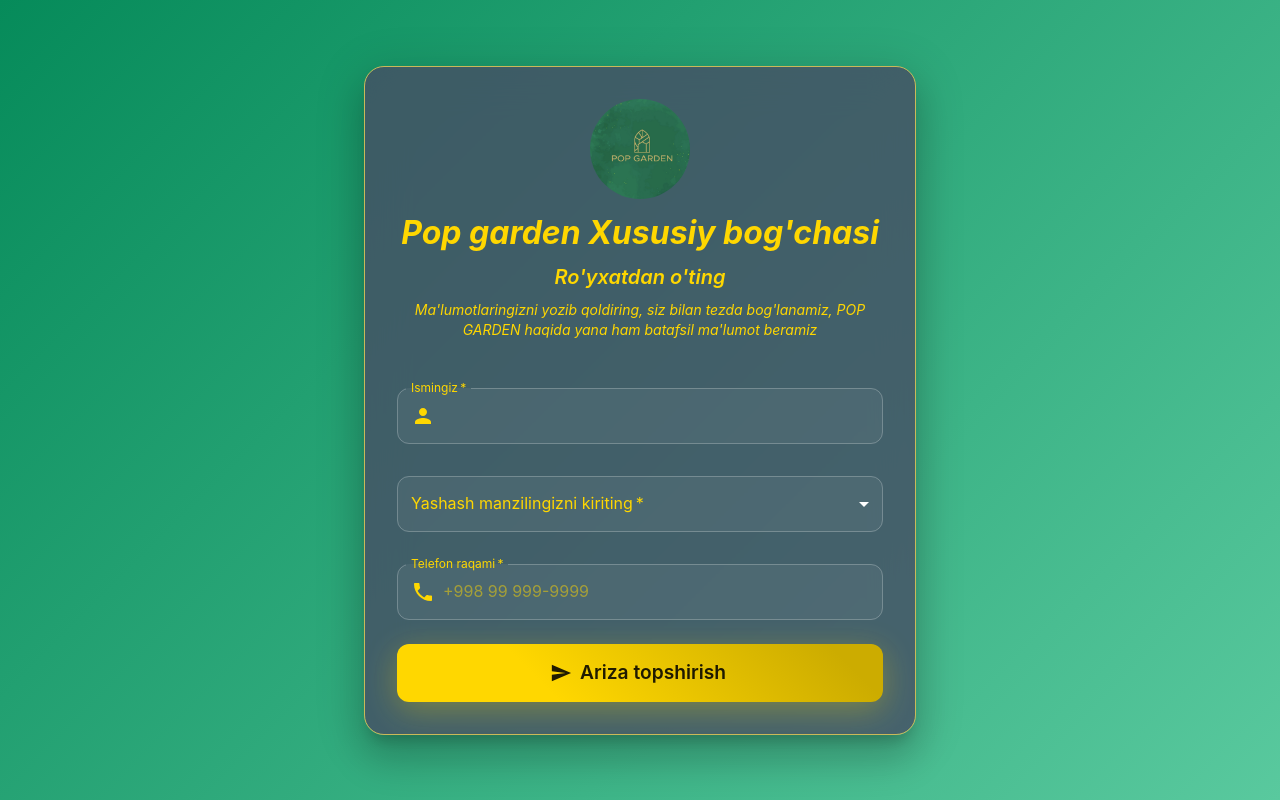
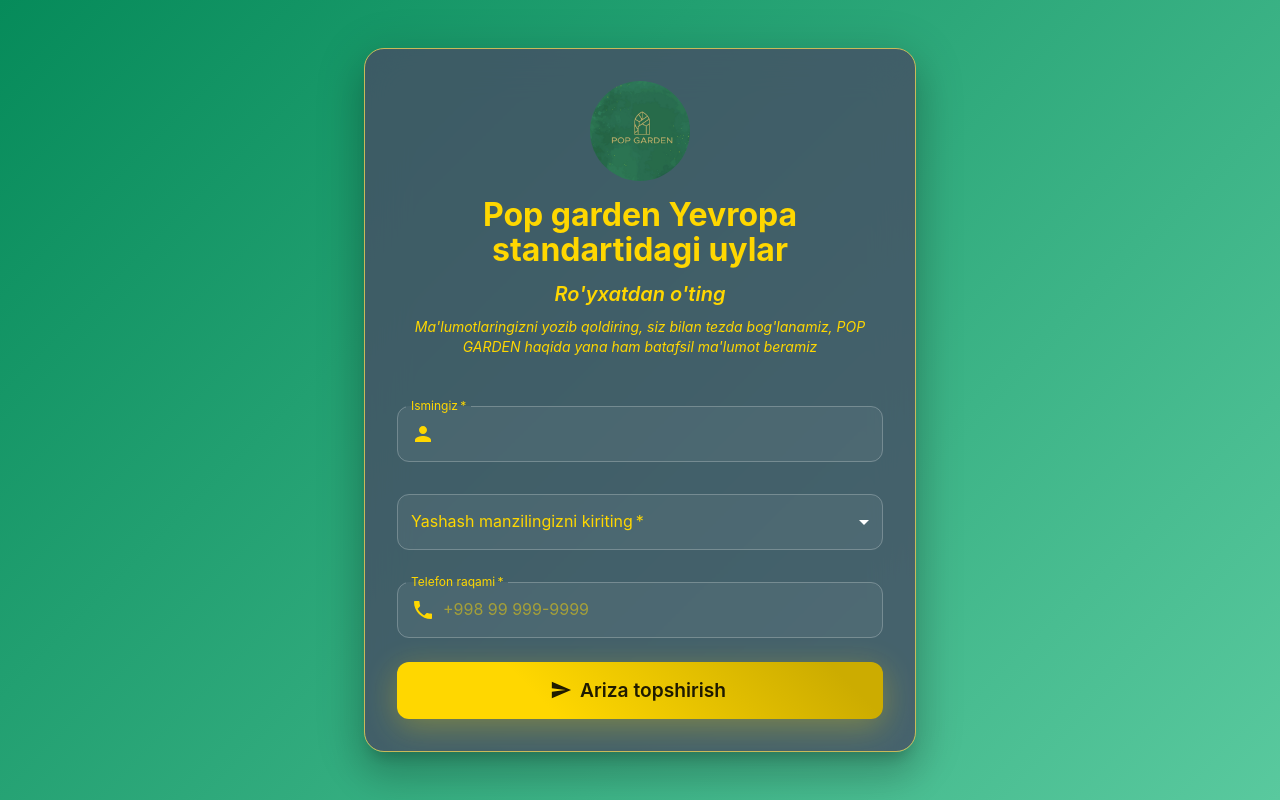
Before and after one commit to asadbek28705/popgarden, a React (Vite) app: page / in a window 1280 px wide. Built offline with nearby package versions, Linux system fonts and the light colour scheme.

Commit message:
Header: show 'Pop garden Yevropa standartidagi uylar' without italic

```diff
--- a/src/components/Register.tsx
+++ b/src/components/Register.tsx
@@ -297,13 +297,13 @@
                                     gutterBottom
                                     sx={{
                                         color: '#FFD700',
-                                        fontStyle: 'italic',
+                                        fontStyle: 'normal',
                                         fontWeight: 700,
                                         textAlign: 'center',
                                         lineHeight: 1.1,
                                     }}
                                 >
-                                        Pop garden <span style={{ fontStyle: 'italic' }}><strong>Xususiy bog'chasi</strong></span>
+                                    Pop garden <strong>Yevropa standartidagi uylar</strong>
                                 </Typography>
 
                                 <Typography
```
